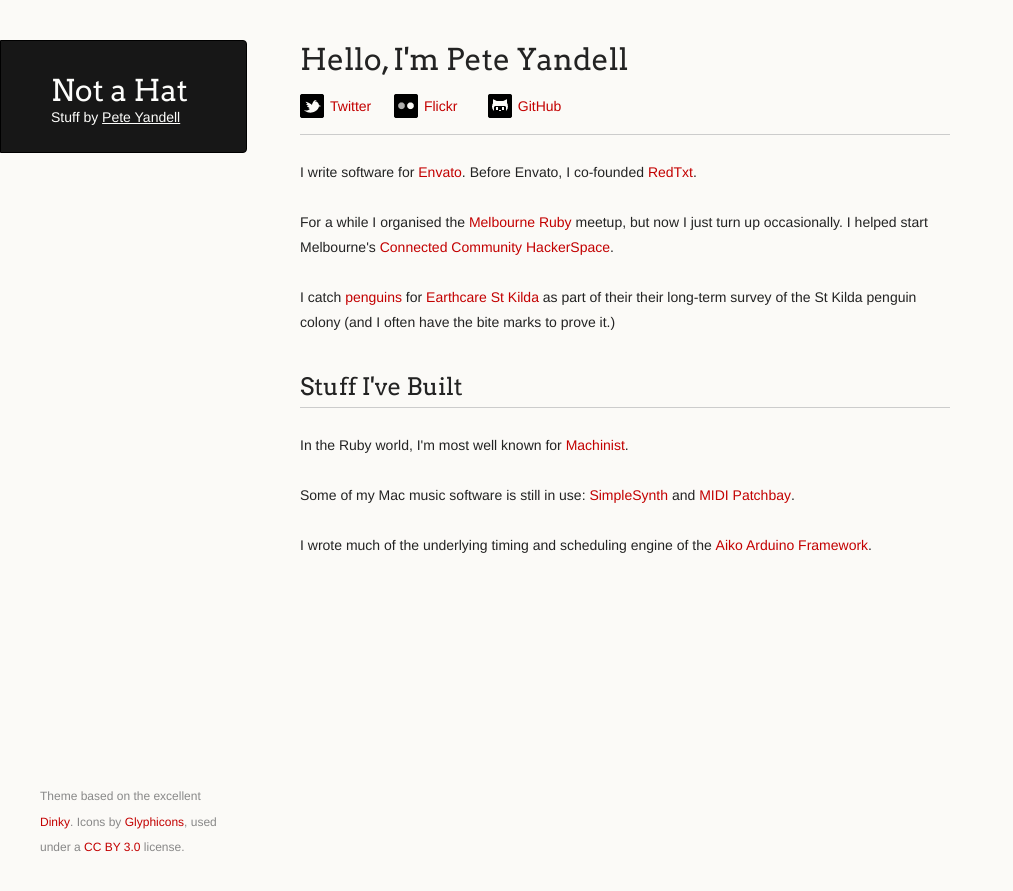
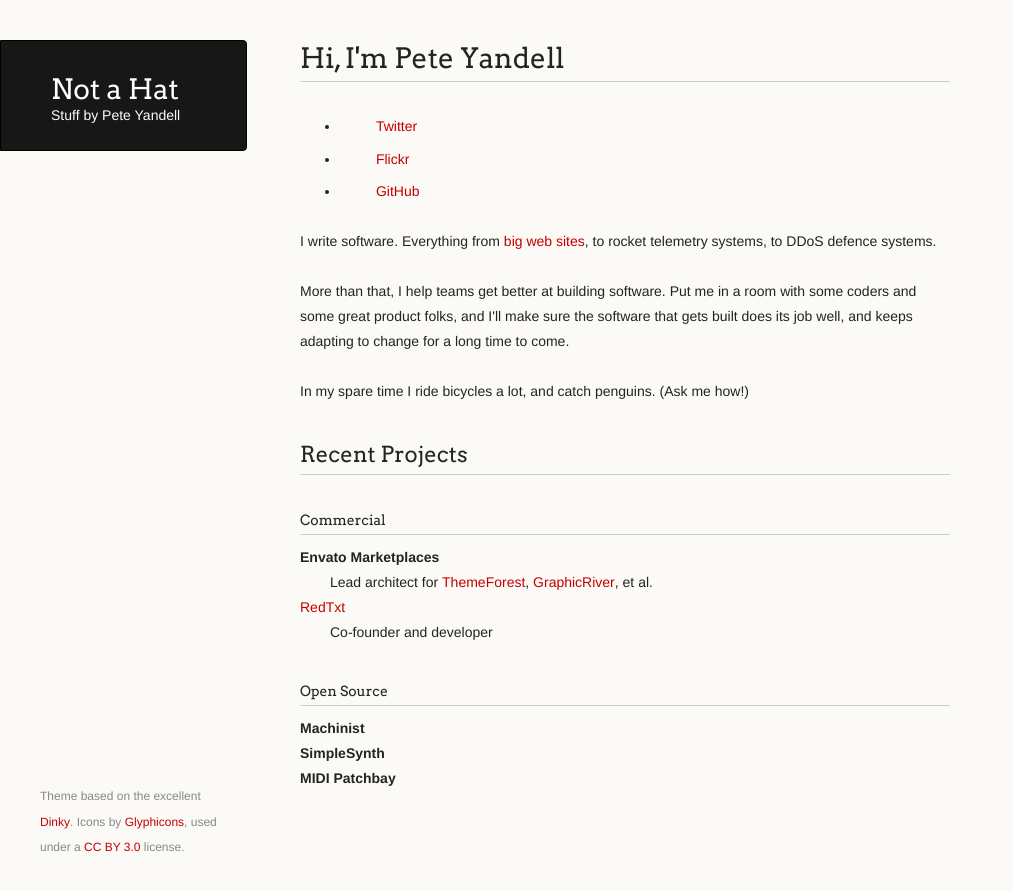
Before and after one commit to notahat/notahat.github.com, a Jekyll site: the page built from about.html, in a window 1280 px wide. Shown: the top 891 px of the page, without its empty margins (0-1013 px from the left). Built offline with Jekyll 4.4.1, drawn with Linux system fonts in a browser that asks for light colours; some web fonts are replaced.

Commit message:
Fancier home page, no about page.

```diff
--- a/_layouts/page.html
+++ b/_layouts/page.html
@@ -28,7 +28,7 @@
     <header class="page_header">
       <h1><a href="/">Not a Hat</a></h1>
 
-      Stuff by <a href="/about.html">Pete Yandell</a>
+      Stuff by Pete Yandell
     </header>
 
     {{ content }}
--- a/about.html
+++ b/about.html
@@ -3,34 +3,60 @@
 layout: page
 ---
 
+<style>
+  @font-face {
+    font-family: entypoSocial;
+    src: url("/fonts/entypo-social.ttf"),
+         url("/fonts/entypo-social.eot");
+  }
+  span.entypo {
+    color: black;
+    font-family: entypoSocial;
+    font-size: 36px;
+  }
+</style>
+
 <div class="about_page_heading">
-  <h1>Hello, I'm Pete Yandell</h1>
+  <h1>Hi, I'm Pete Yandell</h1>
 
   <ul>
-    <li><a href="https://twitter.com/notahat" class="twitter">Twitter</a></li>
-    <li><a href="http://www.flickr.com/photos/notahat" class="flickr">Flickr</a></li>
-    <li><a href="https://github.com/notahat" class="github">GitHub</a></li>
+    <li><a href="https://twitter.com/notahat"><span class="entypo">&#62217;</span> Twitter</a></li>
+    <li><a href="http://www.flickr.com/photos/notahat"><span class="entypo">&#62211;</span> Flickr</a></li>
+    <li><a href="https://github.com/notahat"><span class="entypo">&#62208;</span> GitHub</a></li>
   </ul>
 </div>
 
-<p>I write software for <a href="http://envato.com/">Envato</a>. Before Envato,
-I co-founded <a href="http://www.redtxt.com.au/">RedTxt</a>.</p>
 
-<p>For a while I organised the <a
-href="http://ruby.org.au/meetups/mel.html">Melbourne Ruby</a> meetup, but now I
-just turn up occasionally. I helped start Melbourne's <a
-href="http://www.hackmelbourne.org">Connected Community HackerSpace</a>.</p>
+<p>I write software. Everything from <a href="http://themeforest.net">big web sites</a>, to rocket telemetry systems, to DDoS defence systems.</p>
 
-<p>I catch <a href="http://flic.kr/s/aHsjixdpuX">penguins</a> for <a
-href="http://www.earthcarestkilda.org.au">Earthcare St Kilda</a> as part of
-their their long-term survey of the St Kilda penguin colony (and I often have
-the bite marks to prove it.)</p>
+<p>More than that, I help teams get better at building software. Put me in a room with some coders and some great product folks, and I'll make sure the software that gets built does its job well, and keeps adapting to change for a long time to come.</p>
+
+<p>In my spare time I ride bicycles a lot, and catch penguins. (Ask me how!)</p>
 
 
-<h2>Stuff I've Built</h2>
+<style>
+  dt { font-weight: bold; }
+  dd { margin-left: 30px; }
+</style>
 
-<p>In the Ruby world, I'm most well known for <a href="https://github.com/notahat/machinist">Machinist</a>.</p>
+<h2>Recent Projects</h2>
 
-<p>Some of my Mac music software is still in use: <a href="/simplesynth">SimpleSynth</a> and <a href="/midi_patchbay">MIDI Patchbay</a>.</p>
+<h3>Commercial</h3>
 
-<p>I wrote much of the underlying timing and scheduling engine of the <a href="https://github.com/geekscape/aiko_arduino">Aiko Arduino Framework</a>.</p>
+<dl>
+  <dt>Envato Marketplaces</dt>
+    <dd>Lead architect for <a href="http://themeforest.net">ThemeForest</a>, <a href="graphicriver.net">GraphicRiver</a>, et al.</dd>
+  <dt><a href="http://redtxt.com.au">RedTxt</a></dt>
+    <dd>Co-founder and developer</dd>
+</dl>
+
+
+<h3>Open Source</h3>
+
+<dl>
+  <dt>Machinist</dt>
+
+  <dt>SimpleSynth</dt>
+
+  <dt>MIDI Patchbay</dt>
+</dl>
--- a/stylesheets/styles.less
+++ b/stylesheets/styles.less
@@ -23,12 +23,12 @@
 }
 
 h1 {
-  font-size: 30px;
+  font-size: 28px;
   a { color: black; text-decoration: none; }
   a:hover { text-decoration: underline; }
 }
 
-h2 { font-size: 24px; }
+h2 { font-size: 22px; }
 
 
 /* Text */
@@ -118,25 +118,28 @@
 }
 
 
-/* About page */
-
-div.about_page_heading {
-  border-bottom: 1px solid #cccccc;
-
-  h1 { border: none; margin-bottom: 0; }
-  ul { margin: 10px 0 15px 0; }
-  li { display: inline; list-style: none; padding: 0;}
-
+ul.social_media_links {
+  li { display: inline; list-style: none; padding: 0; }
   a {
     display: inline-block;
     background-repeat: no-repeat;
     padding-left: 30px;
     width: 60px; height: 24px;
   }
-
   a.github  { background-image: url(/images/glyphicons_381_github.png); }
   a.twitter { background-image: url(/images/glyphicons_392_twitter.png); }
   a.flickr  { background-image: url(/images/glyphicons_395_flickr.png); }
+}
+
+
+/* Home page */
+
+div.home_page {
+  section { margin-bottom: 64px; }
+  h2 { font-size: 20px; border: none; }
+  article h2 { margin-bottom: 0; border: none; }
+  article h2 a { color: black; }
+  article p { margin-top: 0; }
 }
 
 
```
Also changed, not shown: index.html (+27 -10 lines), 1 other file.
